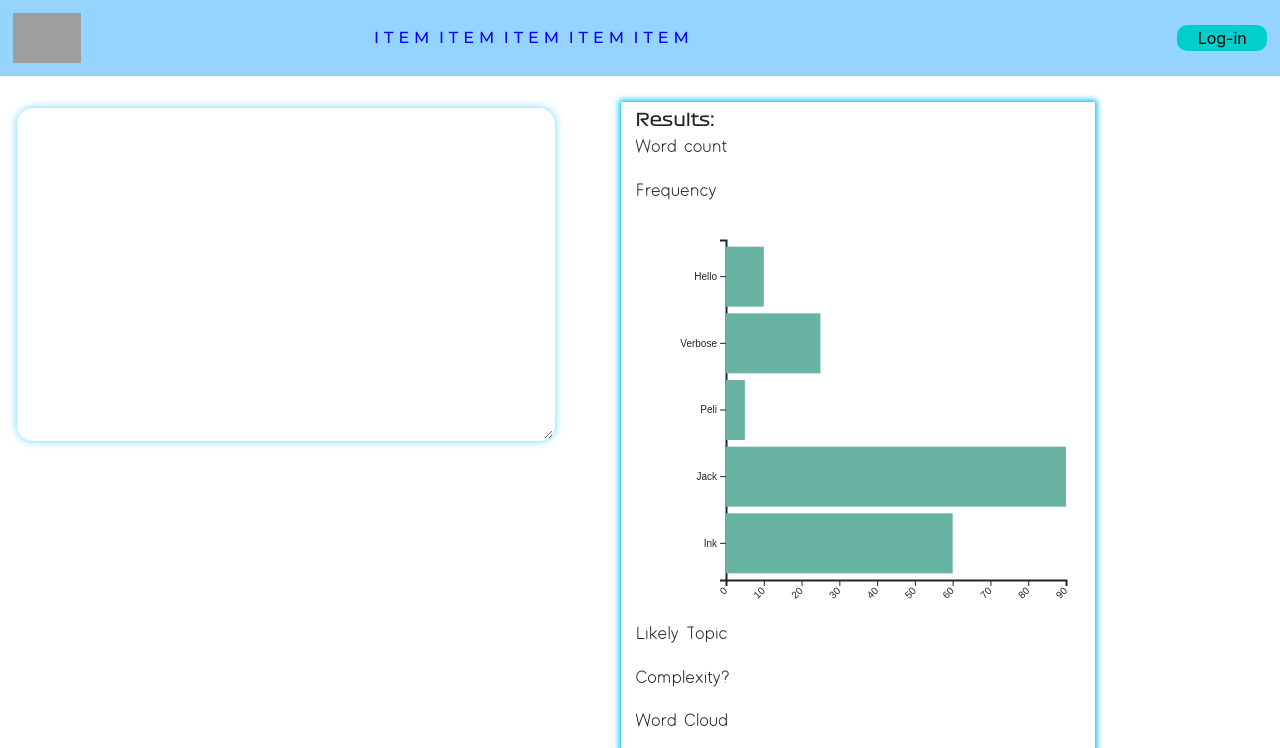
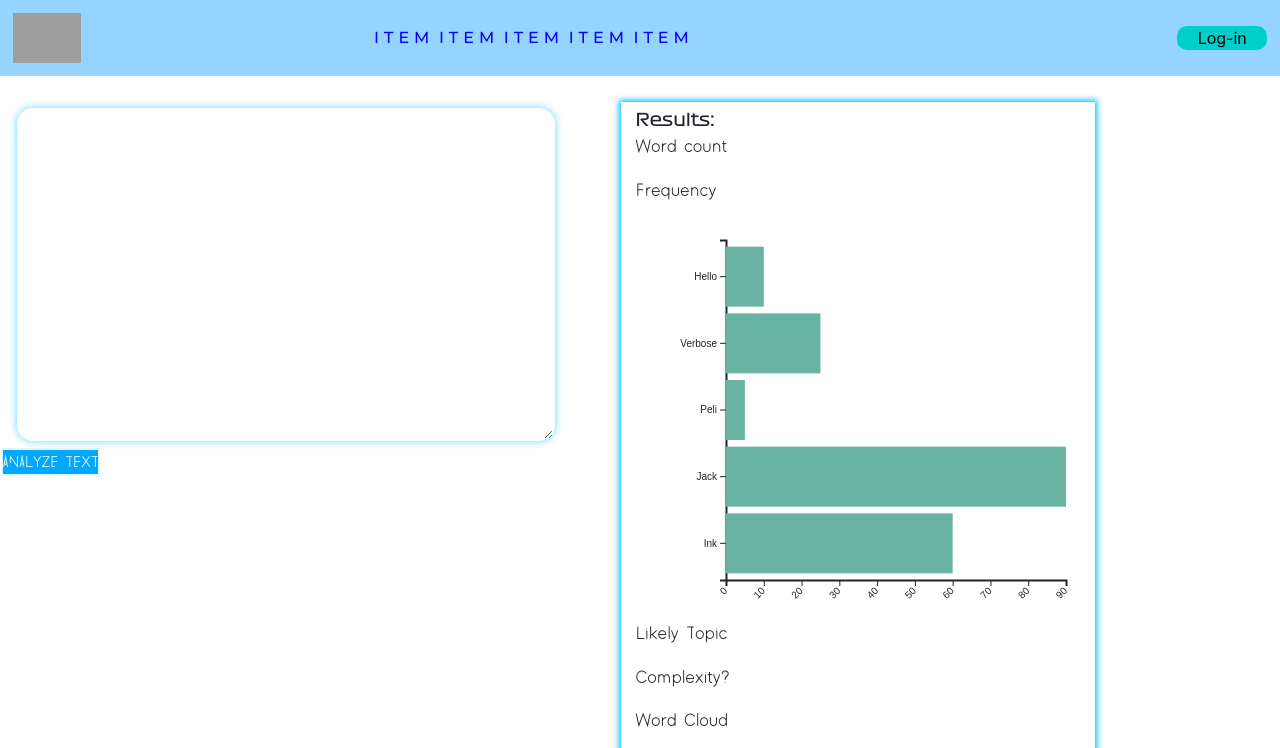
Before and after one commit to haideralrustem/django_app_data_analysis, a Django app: page /project2/text_analyzer_main in a window 1280 px wide. Shown: the top 748 px of the page. Run offline with Django 3.2, Linux system fonts and the light colour scheme; some libraries are stand-ins or nearby versions; grey boxes are pictures that could not be loaded.

Commit message:
text analyzer dev

```diff
--- a/django_app/haider_site/app1/static/app1/project2_javascript.js
+++ b/django_app/haider_site/app1/static/app1/project2_javascript.js
@@ -3,6 +3,7 @@ var window_media_query_offset = 17;
 
 // let parsed_data = null;
 // parsed_data = JSON.parse('{{json_recieved_data|safe}}')
+
 
 
 
@@ -18,6 +19,7 @@ function wordFreq(data) {
         .append("svg")
         .attr("width", width + margin.left + margin.right)
         .attr("height", height + margin.top + margin.bottom)
+
         .append("g")
         .attr("transform",
             "translate(" + margin.left + "," + margin.top + ")");
@@ -53,6 +55,8 @@ function wordFreq(data) {
         .attr("height", y.bandwidth() )
         .attr("fill", "#69b3a2")
 
+
+
 }
 
 let data= [{word: 'Hello', 'count': 10},
--- a/django_app/haider_site/app1/static/app1/project2_styles.css
+++ b/django_app/haider_site/app1/static/app1/project2_styles.css
@@ -5,6 +5,11 @@ font-family: "aquire";
 font-family: "valentine";
 .poppins-font {}
  */
+* {
+    margin:0;
+    padding: 0;
+}
+
 
 .hideme {
     opacity: 0;
@@ -32,7 +37,9 @@ font-family: "valentine";
     color: rgb(0, 64, 148);
   }
 
-
+.hidden-submit-btn {
+    display: none;
+}
 
 
 .head-container {
--- /dev/null
+++ b/django_app/haider_site/project2/forms.py
@@ -0,0 +1,16 @@
+from django import forms
+
+
+
+
+# .........
+class UploadedDataFormHandler(forms.Form):
+    text_value = forms.CharField(widget = forms.HiddenInput(),
+                                    required=False, initial=False)
+
+    param1 = forms.CharField(widget = forms.HiddenInput(), max_length=20,
+                                    required=False, initial=False)
+    param2 = forms.CharField(widget = forms.HiddenInput(), max_length=20,
+                                    required=False, initial=False)
+    param3 = forms.CharField(widget = forms.HiddenInput(), max_length=20,
+                                    required=False, initial=False)
--- a/django_app/haider_site/project2/templates/project2/intro.html
+++ b/django_app/haider_site/project2/templates/project2/intro.html
@@ -324,6 +324,7 @@ function startButtonClick() {
 }
     /* Every time the window is scrolled ... */
 let flashedAlready = [];
+
 $(window).scroll( function(){
   var top_of_window = $(window).scrollTop();
 
--- a/django_app/haider_site/project2/templates/project2/text_analyzer_main.html
+++ b/django_app/haider_site/project2/templates/project2/text_analyzer_main.html
@@ -29,10 +29,20 @@
 
 
     <div class="txa-textarea-wrap">
-      <form>
+      <form id="u_form" method="post" enctype="multipart/form-data">
+        {% csrf_token %}
+        {{u_form.text_value}}
+
         <label for="txa_textarea"></label>
         <textarea class="txa_textarea" id="txa_textarea" ></textarea>
+        <button class='hidden-submit-btn'
+                              id="analyze_text_submit"
+                              type="submit">G</button>
       </form>
+
+      <div>
+        <button class="blue-button-rev" onclick="analyzeText(this)">ANALYZE TEXT</button>
+      </div>
     </div>
 
     <div class="txa-side-panel">
@@ -46,7 +56,11 @@
           </div>
           <div><p>Likely Topic</p></div>
           <div><p>Complexity?</p></div>
-          <div><p>Word Cloud</p></div>
+          <div>
+            <p>Word Cloud</p>
+            <img id="cloud_graph" src='{% get_media_prefix %}word_cloud.png'>
+
+          </div>
 
         </div>
       </div>
@@ -58,6 +72,78 @@
 
 
 
+<script>
+  $('#cloud_graph').removeClass('visible');
+
+
+
+
+
+function analyzeText(this_btn) {
+    let text = $('#txa_textarea').val();
+    $('#id_text_value').val(text);
+    $('#analyze_text_submit').click();  // that will submit your form
+  }
+
+
+
+</script>
+
+<script>
+
+$('#u_form').submit(function (e) {
+  // preventing from page reload and default actions
+  e.preventDefault();
+  let submitted_form = $(this);
+  // serialize the data for sending the form data.
+  var serializedData = $(this).serialize();
+
+  $('.loading-spinner').show();
+  // make POST ajax call
+  $.ajax({
+        type: 'POST',
+        url: "{% url 'project2:analyze_text' %}",
+        data: serializedData,
+        success: function (response) {
+
+            // Response here can Contain the stringified changed data when
+            // you implement the change datatype POST
+
+            // 1. clear the form.
+            //submitted_form.trigger('reset');
+
+            console.log('\n response on analyze_text', response)
+            console.log(response['text_value'])
+
+            // SUCCESS FEEDBACK
+            let word_cloud_url = response['word_cloud_url'];
+
+            // ->  Manipulate DOM to show data
+            let prev_src = "{% get_media_prefix %}" + word_cloud_url;
+            imageObject = document.getElementById("cloud_graph");
+            // imageObject.style.display = 'inline-block';
+            imageObject.src = prev_src;
+
+
+            $('#cloud_graph').addClass('visible');
+
+
+            $('.loading-spinner').hide();
+
+
+            // -> trigger the GET Request here if needed
+
+          },
+          error: function (response) {
+              // alert the error if any error occured
+
+              console.log('>> error occured in analyze_text! :\n', response);
+
+          }
+      });
+  });
+
+</script>
 
 <script>
     $(window).on ('load', function() {
@@ -74,6 +160,8 @@
   </script>
 
 
+
+
   <script src="{% static 'app1/project2_javascript.js' %}"></script>
 
 
--- a/django_app/haider_site/project2/urls.py
+++ b/django_app/haider_site/project2/urls.py
@@ -13,7 +13,7 @@ urlpatterns = [
 
 
     # # ajax requests
-    # path('/ajax/post/accept_uploaded_data', views.accept_uploaded_data, name="accept_uploaded_data"),
+    path('/ajax/post/analyze_text', views.analyze_text, name="analyze_text"),
     # #auto_detect_data
     # path('/ajax/post/auto_detect_data', views.auto_detect_data, name="auto_detect_data"),
 
--- a/django_app/haider_site/project2/views.py
+++ b/django_app/haider_site/project2/views.py
@@ -2,6 +2,10 @@ from django.shortcuts import render
 
 from django.conf import settings
 
+from .forms import *
+
+from django.http import JsonResponse
+from django.core import serializers
 import pdb
 import json
 
@@ -12,6 +16,56 @@ import time
 import string
 import csv
 
+import text_classification as tc
+
+
+
+
+# AJAX
+
+def analyze_text(request):
+
+    word_count = 0
+    frequency_graph_data = []
+    likely_topic = ''
+    word_cloud_url = ''
+    complexity_score = ''
+
+    if request.method == 'POST' and request.is_ajax():
+
+        u_form = UploadedDataFormHandler(request.POST)
+        # save the data and after fetch the object in instance
+        if u_form.is_valid():
+            text_value = u_form.cleaned_data['text_value']
+
+            # text analysis pipeline goes here:
+            freq_dict, word_count = tc.word_frequency(text_value)
+            frequency_graph_data = tc.convert_to_data_array(freq_dict)
+
+            score = tc.FleschReadabilityEase(text_value)
+            percentage = tc.convert_Flesch_percentage(score)
+            complexity_score = percentage
+
+
+            word_cloud_url = tc.generate_word_cloud(text_value)
+            # pdb.set_trace()
+
+            # json_recieved_data = json.dumps(deliver_modded_rows)
+
+            return JsonResponse({
+            'msg': 'text_value posted successfully',
+                                'text_value': text_value,
+                                'complexity_score': complexity_score,
+                                'word_cloud_url': word_cloud_url
+                                }, status=200)
+
+
+        else:
+            return JsonResponse({'msg':'Form was not valid'}, status=400)
+
+    return JsonResponse({'status':'Fail', 'msg':'Not a valid request'}, status=400)
+
+
 
 # Create your views here.
 
@@ -20,9 +74,13 @@ def intro(request):
 
     return render(request, 'project2/intro.html', context)
 
-# ..........................
+# ............................
 
 def text_analyzer_main(request):
     context = {}
+
+    u_form = UploadedDataFormHandler()
+    context['u_form'] = u_form
     # json_recieved_data = json.dumps(deliver_modded_rows)
+
     return render(request, 'project2/text_analyzer_main.html', context)
```
Also changed, not shown: django_app/haider_site/text_classification.py (+13 -2 lines).
